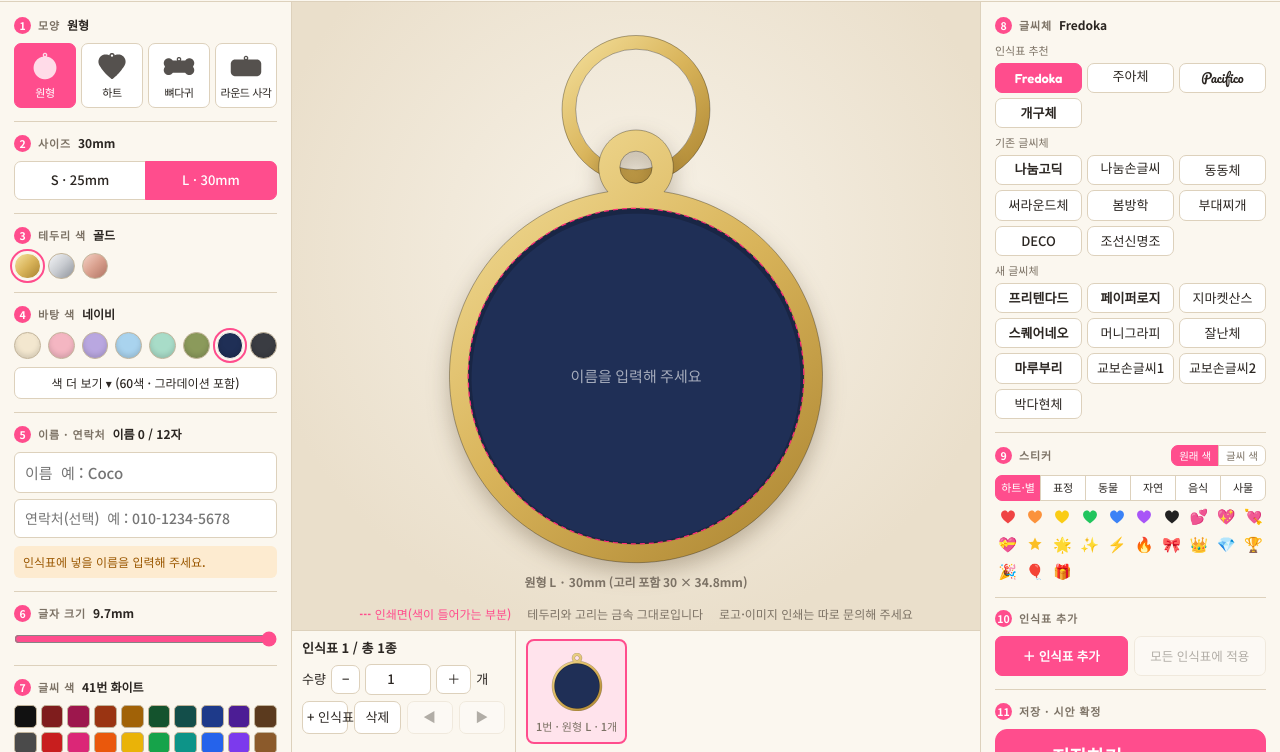
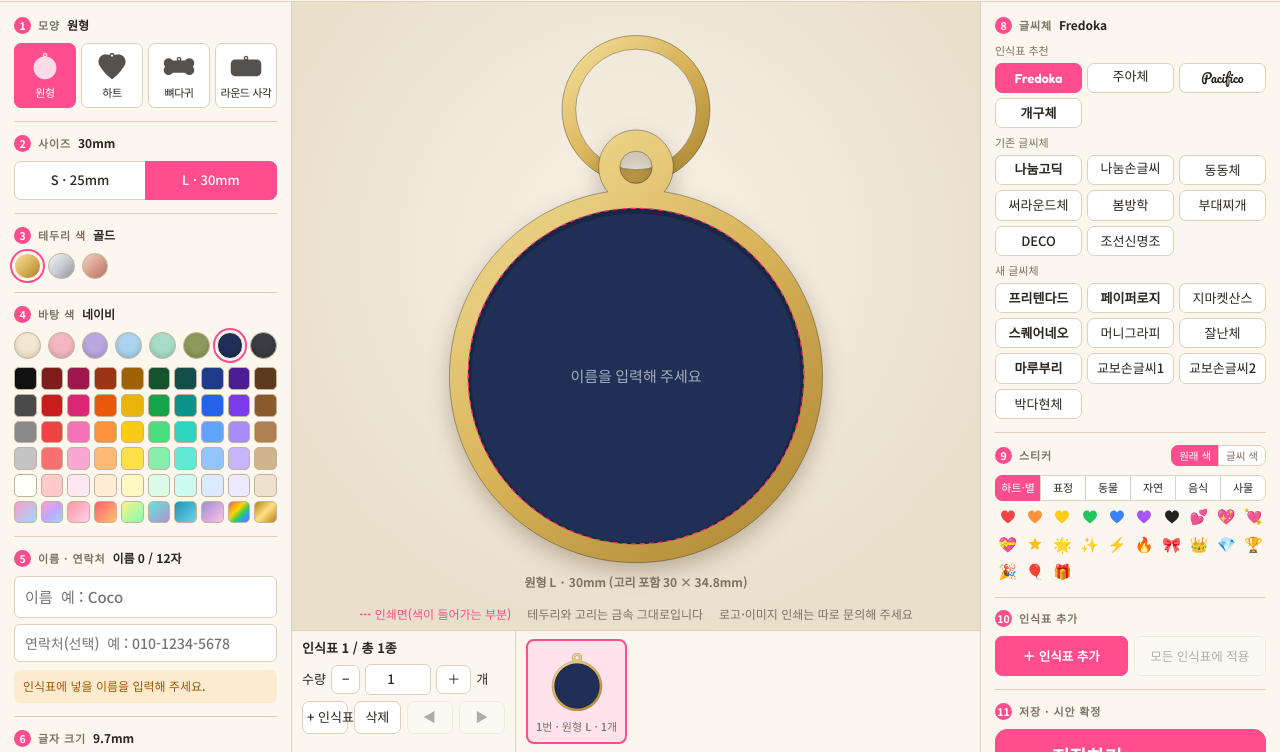
Before and after one commit to garam-wispro/pet-tag-editor, a plain HTML site: page index.html in a window 1280 px wide. Shown: the part 48-800 px from the top of the page. Drawn offline with Linux system fonts and the light colour scheme; a web font is replaced by a local one.

Commit message:
바탕 색: 추천 8색 한 줄 아래에 60색을 항상 나열, 펼치기 버튼 제거
Co-Authored-By: Claude Fable 5.2 <noreply@anthropic.com>

```diff
--- a/index.html
+++ b/index.html
@@ -126,9 +126,6 @@ small{color:var(--mut);display:block}
 .shp svg{width:32px;height:28px;fill:currentColor;opacity:.8}
 #metalSw button{box-shadow:none}
 #faceSw{margin-bottom:8px}
-#faceMore{margin:0;padding:6px 10px!important;font-size:12px}
-#faceSw2{margin-top:8px}
-#faceSw2[hidden]{display:none}
 #applyAll{margin:0}
 .qty{display:flex;align-items:center;gap:5px;margin-bottom:6px}
 .qty button{padding:4px 10px}
@@ -236,8 +233,7 @@ const BRAND_OK=location.protocol==='file:'||brandHostOk(location.hostname);
 
   <h2><b class="n">4</b>바탕 색<em id="faceName"></em></h2>
   <div class="sw" id="faceSw"></div>
-  <button class="full" id="faceMore"></button>
-  <div class="sw sq" id="faceSw2" hidden></div>
+  <div class="sw sq" id="faceSw2"></div>
 
   <h2><b class="n">5</b>이름 · 연락처<em id="txtCnt"></em></h2>
   <input type="text" id="txt" maxlength="12" placeholder="이름  예 : Coco" autocomplete="off">
@@ -393,7 +389,7 @@ const GRADS=[
 const TEXT_COLORS=[];
 SHADES.forEach((sh,r)=>HUES.forEach((h,i)=>TEXT_COLORS.push({id:'c'+(r*10+i+1),no:r*10+i+1,ko:h.names?h.names[r]:sh+h.ko,hex:h.c[r]})));
 GRADS.forEach((g,i)=>TEXT_COLORS.push({id:'g'+(i+1),no:51+i,ko:g.ko+' 그라데이션',hex:g.g[g.g.length>>1],grad:g.g}));
-// 바탕 색 더 보기: 글씨 색 팔레트 60색(단색 50 + 그라데이션 10)을 바탕에도 쓴다. id는 글씨 색과 같고, 이름 앞에 번호가 붙는다('12번 레드')
+// 바탕 색 전체(추천 8색 아래에 항상 나열): 글씨 색 팔레트 60색(단색 50 + 그라데이션 10)을 바탕에도 쓴다. id는 글씨 색과 같고, 이름 앞에 번호가 붙는다('12번 레드')
 const FACE_MORE=TEXT_COLORS.map(c=>{const n=parseInt(c.hex.slice(1),16);return{...c,ko:`${c.no}번 ${c.ko}`,dark:(.299*(n>>16&255)+.587*(n>>8&255)+.114*(n&255))/255<.5?1:0}});
 // 글씨체: 인식표 추천 4종(g:'rec')을 먼저, 기존 8종(g:'old'), 새로 고른 9종(g:'new') 순서. lat = 영문 전용, pair = 한글이 들어오면 대신 쓸 글씨체. fam = 웹폰트 이름, w = 굵기, label = 버튼에 보이는 글자
 // 추가하려면 맨 위 @font-face(또는 구글 폰트 주소)에도 넣어야 한다
@@ -577,7 +573,6 @@ function totals(){let kinds=0,total=0; // 이름이 있는 인식표만 센다
 const sumText=t=>`${t.kinds}종 · 총 ${t.total}개`;
 function syncUI(){const p=cur(),on=(sel,key,val)=>document.querySelectorAll(sel+' button').forEach(b=>b.classList.toggle('on',b.dataset[key]===val));
   on('#shapeSeg','s',kindOf(p).id);on('#szSeg','z',szOf(p));on('#metalSw','c',metalOf(p).id);on('#faceSw','c',faceOf(p).id);on('#faceSw2','c',faceOf(p).id);
-  const more=$('#faceSw2');more.hidden=!(faceOpen||!FACES.includes(faceOf(p)));$('#faceMore').textContent=more.hidden?'색 더 보기 ▾ (60색 · 그라데이션 포함)':'추천 색만 보기 ▴';
   on('#txtSw','c',p.tcolor);on('#fontSeg','f',p.font);on('#scolSeg','v',p.scol||'own');
   document.querySelectorAll('#szSeg button').forEach(b=>{b.textContent=`${b.dataset.z} · ${kindOf(p).dim[b.dataset.z]}`});
   $('#shapeName').textContent=kindOf(p).ko;$('#sizeName').textContent=dimOf(p);$('#metalName').textContent=metalOf(p).ko;$('#faceName').textContent=faceOf(p).ko;
@@ -608,7 +603,6 @@ $('#szSeg').innerHTML='<button data-z="S"></button><button data-z="L"></button>'
 $('#metalSw').innerHTML=METALS.map(c=>`<button data-c="${c.id}" title="${c.ko}" aria-label="${c.ko}" style="background:linear-gradient(135deg,${c.hi},${c.base} 50%,${c.lo})"></button>`).join('');
 $('#faceSw').innerHTML=FACES.map(c=>`<button data-c="${c.id}" title="${c.ko}" aria-label="${c.ko}" style="background:${c.hex}"></button>`).join('');
 $('#faceSw2').innerHTML=FACE_MORE.map(c=>`<button data-c="${c.id}" title="${c.ko}" aria-label="${c.ko}" style="background:${cssOf(c)}"></button>`).join('');
-let faceOpen=false;$('#faceMore').onclick=()=>{faceOpen=$('#faceSw2').hidden;syncUI()}; // 색 더 보기 펼치기·접기(펼친 색을 쓰는 중이면 접히지 않는다)
 $('#txtSw').innerHTML=TEXT_COLORS.map(c=>`<button data-c="${c.id}" title="${c.no}번 ${c.ko}" aria-label="${c.no}번 ${c.ko}" style="background:${cssOf(c)}"></button>`).join('');
 // 스티커: 분류 탭을 누르면 그 분류의 그림이 뜨고, 그림을 누르면 문구의 커서 자리에 들어간다
 let stkCat=0;
```
